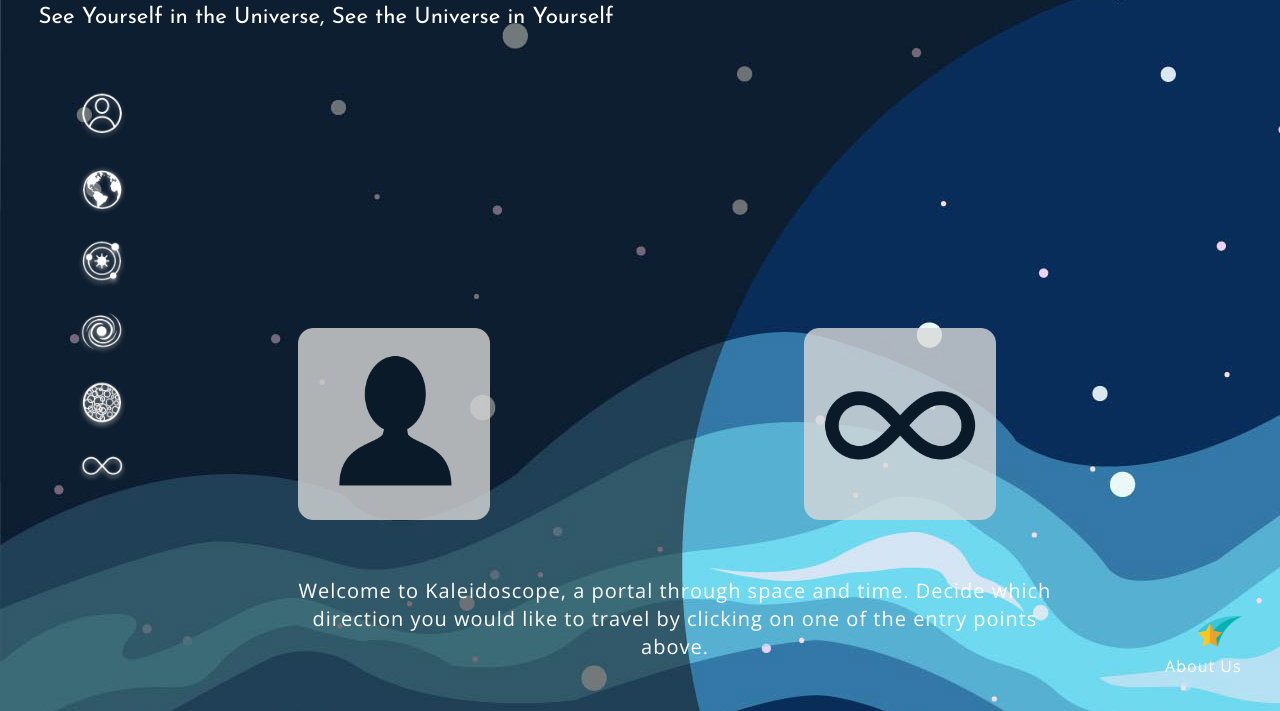
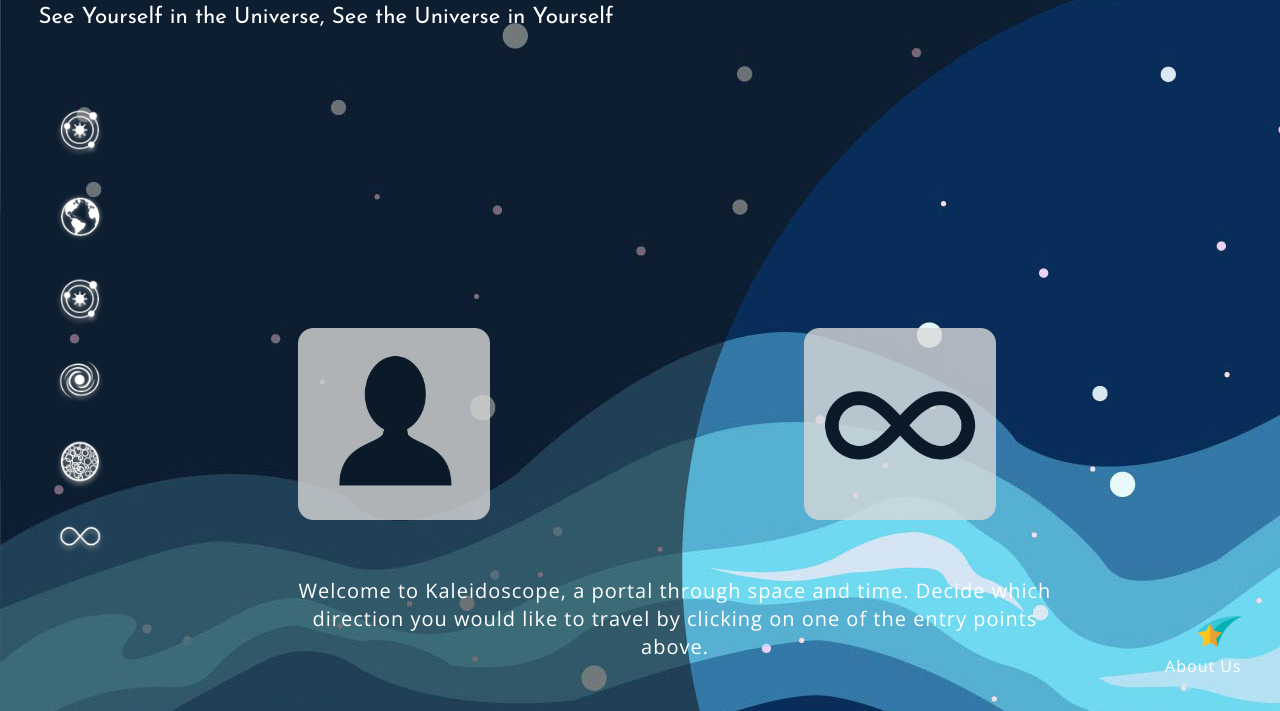
Before and after one commit to shashaxdu/kaleidoscope, a plain HTML site: page IndividualtoInfinity.html in a window 1280 px wide. Shown: the part 89-800 px from the top of the page. Drawn offline with nearby package versions, Linux system fonts and the light colour scheme.

Commit message:
navbar using css hover properties to resize img

```diff
--- a/IndividualtoInfinity.html
+++ b/IndividualtoInfinity.html
@@ -38,23 +38,23 @@
 		</header2>
 
 		<div class="navbar-fixed-left">
-			<a href="Avatar.html" class="navbarleft">
-				<img src="img/navbar/Me_Nav_Icon.png" alt="Me_Nav_Icon" id="Me_Nav_Icon" >
+			<a href="Avatar.html" class="nav-icon">
+				<img src="img/navbar/Me_Nav_Icon.png" alt="Me_Nav_Icon" id="Me_Nav_Icon" class="nav-icon-img">
 			</a>
-			<a href="Earth.html" class="navbarleft">
-				<img src="img/navbar/Earth_Nav_Icon.png" alt="Earth_Nav_Icon" id="Earth_Nav_Icon" >
+			<a href="Earth.html" class="nav-icon">
+				<img src="img/navbar/Earth_Nav_Icon.png" alt="Earth_Nav_Icon" class="nav-icon-img">
 			</a>
-			<a href="SolarSystem.html" class="navbarleft">
-				<img src="img/navbar/SolarSystem_Nav_Icon.png" alt="SolarSystem_Nav_Icon" id="SolarSystem_Nav_Icon" >
+			<a href="SolarSystem.html" class="nav-icon">
+				<img src="img/navbar/SolarSystem_Nav_Icon.png" alt="SolarSystem_Nav_Icon" class="nav-icon-img">
 			</a>
-			<a href="StarNeighborhood.html" class="navbarleft">
-				<img src="img/navbar/MilkyWay_Nav_Icon.png" alt="MilkyWay_Nav_Icon" id="MilkyWay_Nav_Icon" >
+			<a href="StarNeighborhood.html" class="nav-icon">
+				<img src="img/navbar/MilkyWay_Nav_Icon.png" alt="MilkyWay_Nav_Icon" class="nav-icon-img">
 			</a>
-			<a href="Supercluster.html" class="navbarleft">
-				<img src="img/navbar/ObUniv_Nav_Icon.png" alt="ObUniv_Nav_Icon" id="ObUniv_Nav_Icon" >
+			<a href="Supercluster.html" class="nav-icon">
+				<img src="img/navbar/ObUniv_Nav_Icon.png" alt="ObUniv_Nav_Icon" class="nav-icon-img">
 			</a>
-			<a href="Infinity.html" class="navbarleft">
-				<img src="img/navbar/Infinity_Nav_Icon.png" alt="Infinity_Nav_Icon" id="Infinity_Nav_Icon" >
+			<a href="Infinity.html" class="nav-icon">
+				<img src="img/navbar/Infinity_Nav_Icon.png" alt="Infinity_Nav_Icon" class="nav-icon-img">
 			</a>
 		</div>
 
@@ -93,7 +93,7 @@
 	<!-- jQuery (necessary for Bootstrap's JavaScript plugins) -->
 	<script src="https://ajax.googleapis.com/ajax/libs/jquery/1.12.4/jquery.min.js"></script>
 	<script src="https://maxcdn.bootstrapcdn.com/bootstrap/3.3.7/js/bootstrap.min.js" integrity="sha384-Tc5IQib027qvyjSMfHjOMaLkfuWVxZxUPnCJA7l2mCWNIpG9mGCD8wGNIcPD7Txa" crossorigin="anonymous"></script>
-	<script src="js/IndividualtoInfinity.js"></script>
+	<!-- <script src="js/IndividualtoInfinity.js"></script> -->
 
 
 </body>
--- a/css/IndividualtoInfinity.css
+++ b/css/IndividualtoInfinity.css
@@ -438,20 +438,11 @@ top: 5px;
 
 /* Shared CSS Attributes - all pages */
 
-.navbar-fixed-left {
-  	position: fixed;
-	padding-left: 2.5%;
-	padding-top: 180px;
-}
 
 /* .navbarleft { /* RKW
   	display: block;
 	padding-bottom: 3vh;
 } */
-
-.navbarleft img {
-  width: 50px;
-}
 
 #images {
   height: 80vh;
--- a/css/Infinity.css
+++ b/css/Infinity.css
@@ -17,7 +17,6 @@ h3, button{
 	/*Body Text*/
 }
 
-
 footer h3{
 	font-size: 16px;
 	color:white;
@@ -34,8 +33,6 @@ footer h3{
 	  	left: 330px;
 }
 
-
-
 iframe {
 	position: fixed;
 	z-index: 1;
@@ -48,7 +45,6 @@ iframe {
 	border-width: 2px;
 	border-radius: 25px;
 	height: 480px;
-
 }
 
 #earth{
--- a/css/index.css
+++ b/css/index.css
@@ -22,19 +22,6 @@ a{
 header{
 	padding:30px;
 	padding-top: 20px;
-}
-
-.navbarleft{
-	/* position: absolute; */
-    margin-left: 45px;
-    display: block;
-    padding-bottom: 3vh;
-}
-
-.navbar-fixed-left {
-    position: fixed;
-    padding-left: 2.5%;
-    /* padding-top: 180px; */
 }
 
 /*****/
@@ -121,8 +108,54 @@ bottom: 10px;
 
 /** NAVBAR IDS **/
 
+.navbar-fixed-left {
+	/* TEST */
+	display: flex;
+	flex-direction: column;
+	flex-wrap: nowrap;
+	justify-content: space-around; /* space-evenly */
+	align-items: center;
+	height: 60%;
+	width: 10%;
+
+	/* TEST */
+	position: fixed;
+	padding-left: 2.5%;
+	margin-top: 180px;
+}
+
+/* .navbarleft{
+	/* position: absolute;
+	margin-left: 45px;
+	display: block;
+	padding-bottom: 3vh;
+} */
+
+.nav-icon {
+	/* margin-left: 45px;  */
+	/* display: block; */
+	/* padding-bottom: 3vh; */
+	width: 50px;
+	align-content: center;
+	vertical-align: center;
+}
+
+.nav-icon-img {
+	width: 100%;
+	min-width: 50px;
+	vertical-align: center;
+	-moz-transition: 0.5s ease-in-out;
+	-webkit-transition: 0.5s ease-in-out;
+	-o-transition: 0.5s ease-in-out;
+	transition: 0.5s ease-in-out;
+}
+
+.nav-icon-img:hover {
+	transform: scale(0.8, 0.8); /** default is 1, scale it to 1.5 */
+}
+
 #Me_Nav_Icon{
-	width: 50px;
+	content: url("../img/navbar/SolarSystem_Nav_Icon.png");
 }
 
 #Earth_Nav_Icon{
@@ -145,7 +178,7 @@ bottom: 10px;
 	width: 50px;
 }
 
-/** END NAVBAR IDS **/
+/** END NAVBAR **/
 
 /* OTHER COMMON IDS */
 
```
Also changed, not shown: AboutPage.html (+12 -12 lines), MilkyWay.html (+12 -12 lines), css/MilkyWay.css (+2 -6 lines), js/navbar.js (added, +65 -0 lines).
